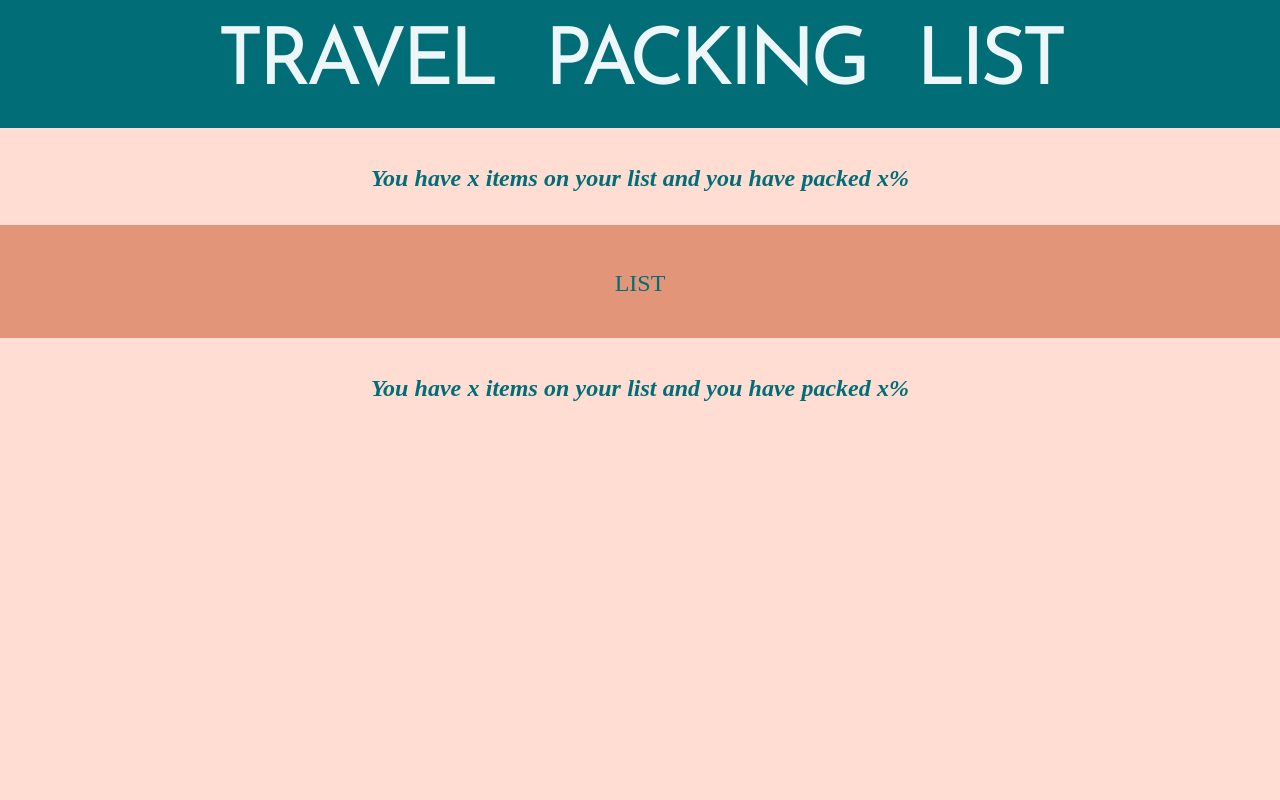
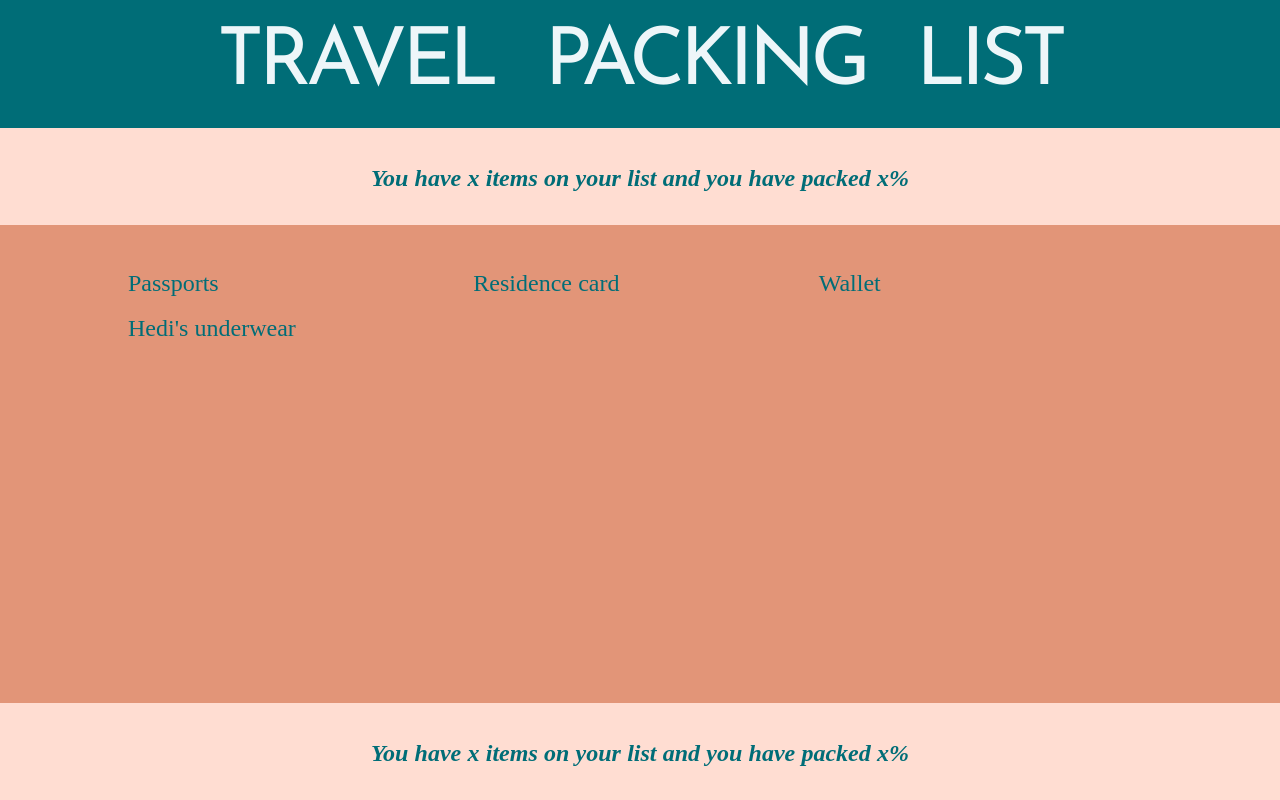
Before and after one commit to paulynompico/travel-list, a React (Create React App) app: page / in a window 1280 px wide. Built offline with nearby package versions, Linux system fonts and the light colour scheme.

Commit message:
Render test items on list

```diff
--- a/src/components/App.js
+++ b/src/components/App.js
@@ -1,8 +1,15 @@
 import { useState } from "react";
 import Header from "./Header";
 import Form from "./Footer";
-import List from "./List";
+// import List from "./List";
 import Footer from "./Footer";
+
+const testItems = [
+  { id: 1, description: "Passports", quantity: 2 },
+  { id: 2, description: "Residence card", quantity: 2 },
+  { id: 3, description: "Wallet", quantity: 2 },
+  { id: 4, description: "Hedi's underwear", quantity: 3 },
+];
 
 export default function App() {
   const [items, setItems] = useState([]);
@@ -12,7 +19,7 @@ export default function App() {
   }
 
   return (
-    <div className="container">
+    <div className="app">
       <Header />
       <Form onAddItems={handleAddItems} />
       <List />
@@ -20,3 +27,19 @@ export default function App() {
     </div>
   );
 }
+
+function List() {
+  return (
+    <div className="list">
+      <ul>
+        {testItems.map((item) => (
+          <Item item={item} />
+        ))}
+      </ul>
+    </div>
+  );
+}
+
+function Item({ item }) {
+  return <li>{item.description}</li>;
+}
--- a/src/index.css
+++ b/src/index.css
@@ -81,7 +81,6 @@ input {
   background-color: #e29578;
   color: #006d77;
   padding: 4rem 0;
-
   display: flex;
   justify-content: space-between;
   flex-direction: column;
@@ -101,8 +100,7 @@ input {
 .list ul {
   list-style: none;
   width: 80%;
-  overflow: scroll;
-
+  overflow: hidden;
   display: grid;
   grid-template-columns: repeat(auto-fit, minmax(250px, 1fr));
   gap: 1.2rem;
```
